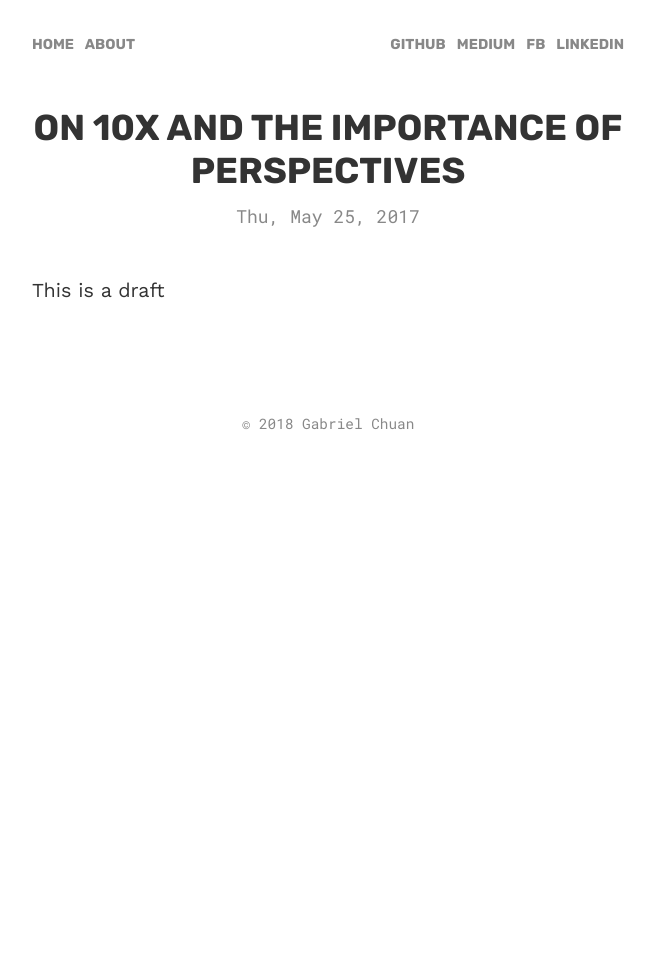
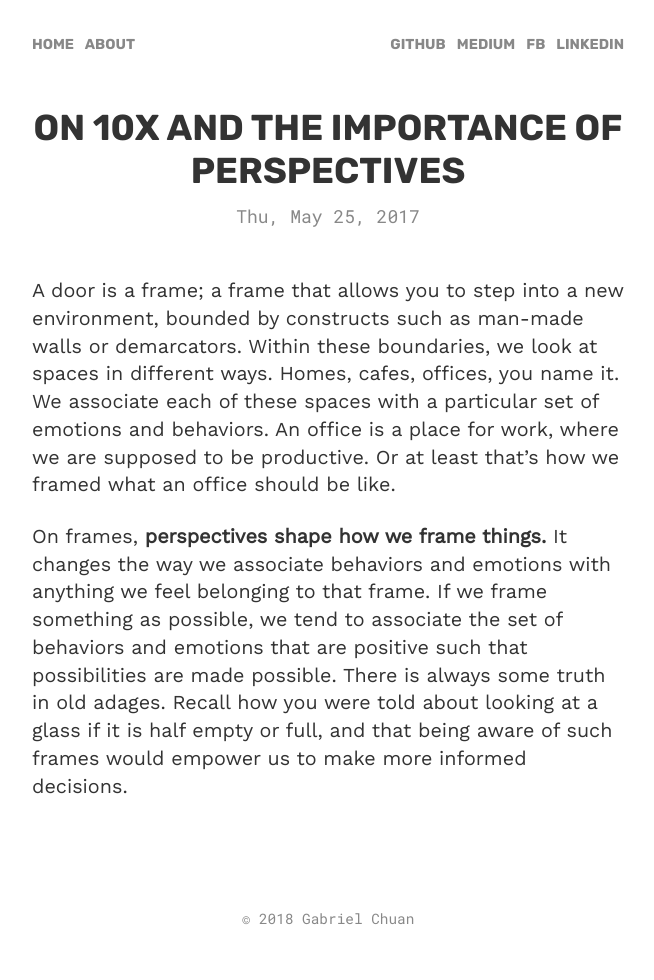
Before and after one commit to gczh/gabrielchuan, a Jekyll site: the page built from _posts/2017-05-26-on-10x-and-the-importance-of-perspectives.md, in a window 1280 px wide. Shown: the whole page, without its empty margins (312-966 px from the left). Built offline with Jekyll 4.4.1, drawn with Linux system fonts in a browser that asks for light colours; before the commit the page ends 900 px from its top, so only the background shows below that.

Commit message:
Update a long outstanding draft.

```diff
--- a/_posts/2017-05-26-on-10x-and-the-importance-of-perspectives.md
+++ b/_posts/2017-05-26-on-10x-and-the-importance-of-perspectives.md
@@ -4,4 +4,6 @@ title: On 10x and the importance of perspectives
 date:   2017-05-26 03:43:37 +0800
 ---
 
-This is a draft
+A door is a frame; a frame that allows you to step into a new environment, bounded by constructs such as man-made walls or demarcators. Within these boundaries, we look at spaces in different ways. Homes, cafes, offices, you name it. We associate each of these spaces with a particular set of emotions and behaviors. An office is a place for work, where we are supposed to be productive. Or at least that's how we framed what an office should be like.
+
+On frames, **perspectives shape how we frame things.** It changes the way we associate behaviors and emotions with anything we feel belonging to that frame. If we frame something as possible, we tend to associate the set of behaviors and emotions that are positive such that possibilities are made possible. There is always some truth in old adages. Recall how you were told about looking at a glass if it is half empty or full, and that being aware of such frames would empower us to make more informed decisions.
```
